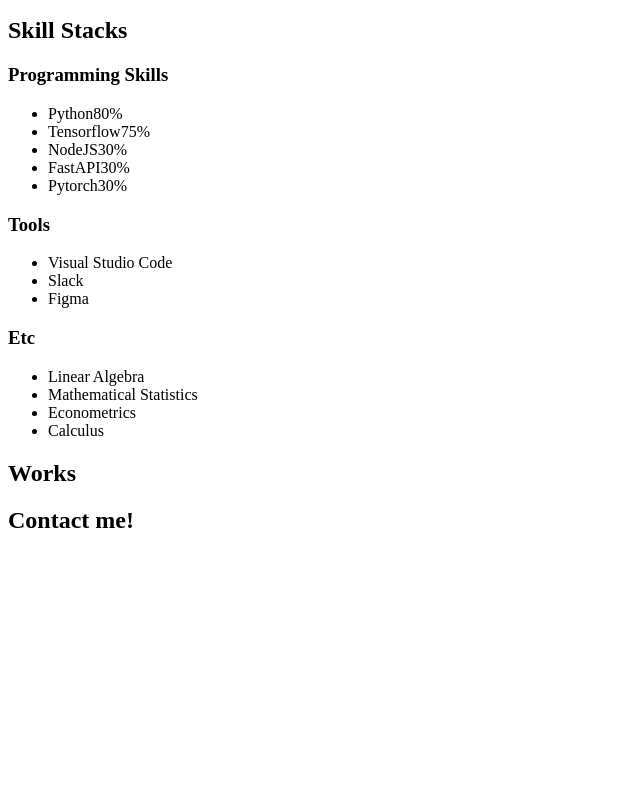
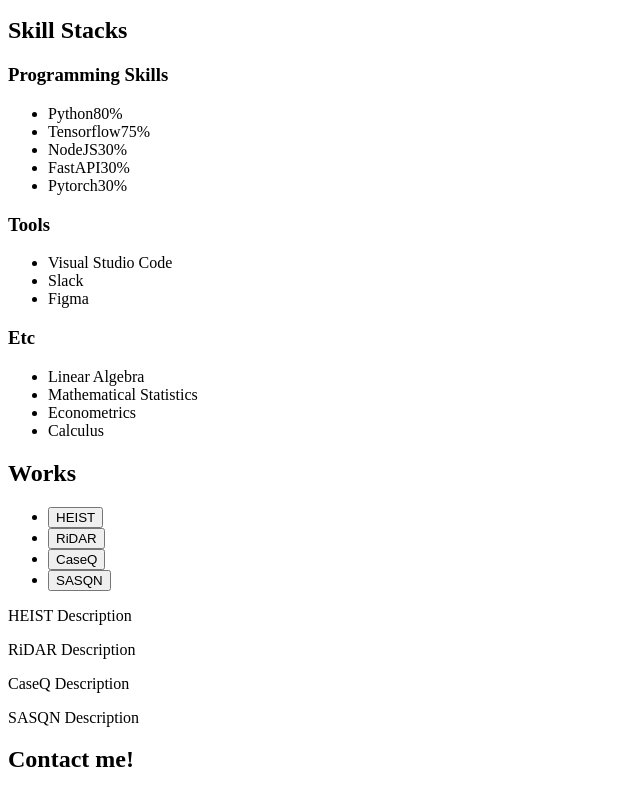
Before and after one commit to Hoiin/hoiin.io, a plain HTML site: page index.html in a window 1280 px wide. Shown: the part 963-1756 px from the top of the page, without its empty margins (0-640 px from the left). Before the commit the page ends 1516 px from the top, so only its background shows below. Drawn offline with Linux system fonts and the light colour scheme.

Commit message:
[feat] Add works section

```diff
--- a/index.html
+++ b/index.html
@@ -163,6 +163,16 @@
         <!-- Works -->
         <section id="works">
             <h2>Works</h2>
+            <ul>
+                <li><button>HEIST</button></li>
+                <li><button>RiDAR</button></li>
+                <li><button>CaseQ</button></li>
+                <li><button>SASQN</button></li>
+            </ul>
+            <p>HEIST Description</p>
+            <p>RiDAR Description</p>
+            <p>CaseQ Description</p>
+            <p>SASQN Description</p>
         </section>
         <!-- Contact -->
         <section id="contact">
```
